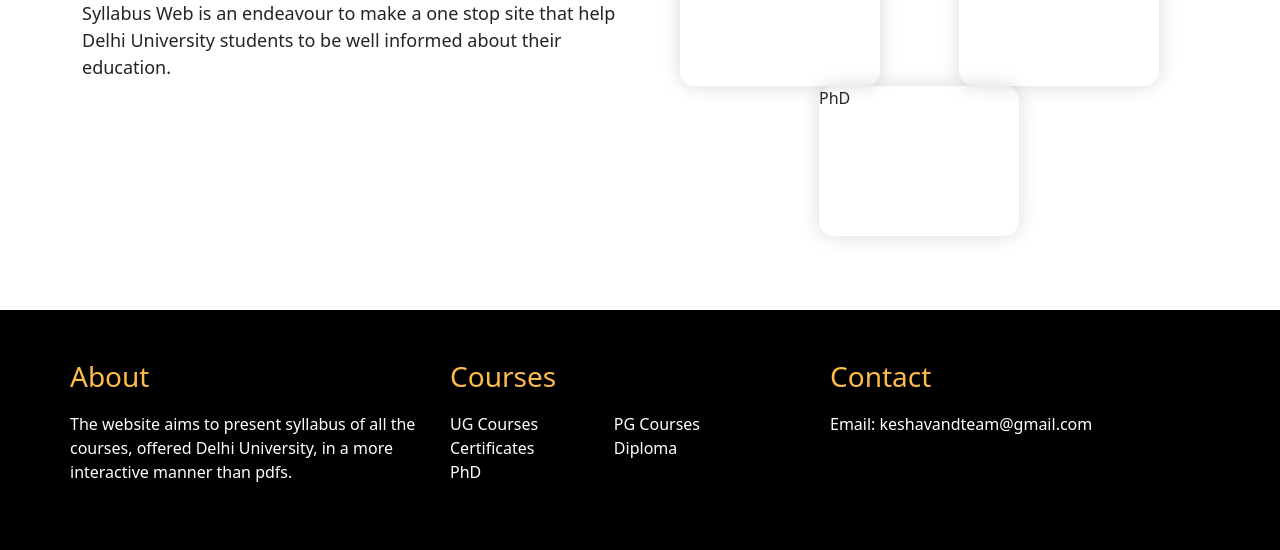
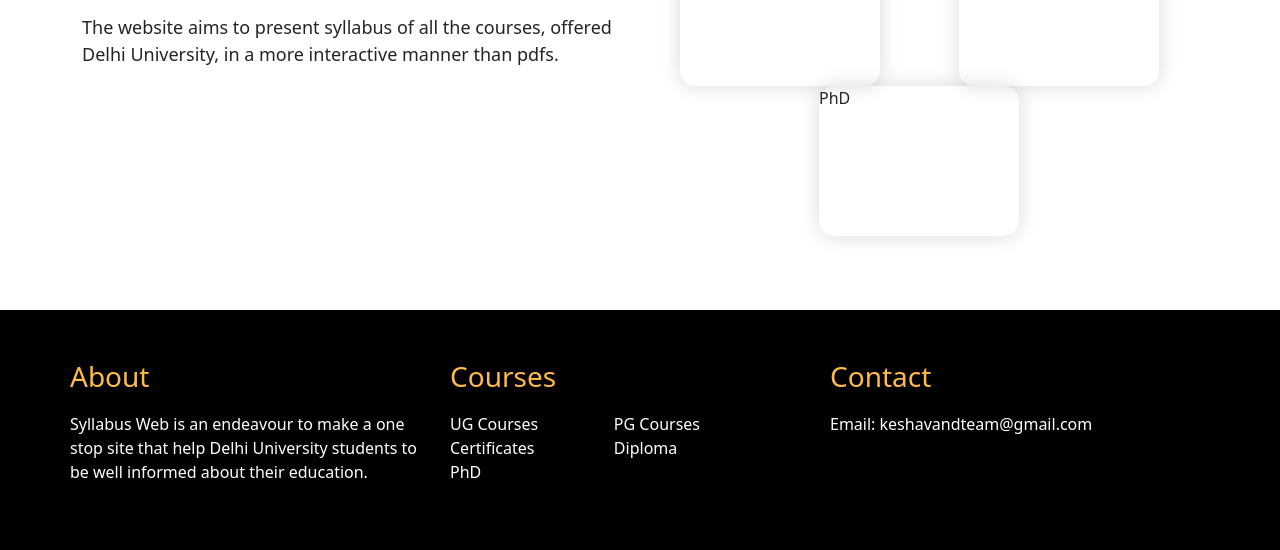
Before and after one commit to professor91/SyllabusWeb_NewDesign_Preview, a plain HTML site: page index.html in a window 1280 px wide. Shown: the part 350-900 px from the top of the page. Drawn offline with nearby package versions, Linux system fonts and the light colour scheme.

Commit message:
Changed about

```diff
--- a/index.html
+++ b/index.html
@@ -150,8 +150,8 @@
                     </h1>
                     <p
                         style="font-size: 18px; padding-top: 25px;">
-                        Syllabus Web is an endeavour to make a one stop site that help
-                        Delhi University students to be well informed about their education.
+                        The website aims to present syllabus of all the courses,
+                        offered Delhi University, in a more interactive manner than pdfs.
                     </p>
                 </div>
             </div>
@@ -192,8 +192,10 @@
         <div class="footer-content container">
             <div class="f-box f-about">
                 <h3>About</h3>
-                <p>The website aims to present syllabus of all the courses,
-                    offered Delhi University, in a more interactive manner than pdfs.</p>
+                <p>
+                    Syllabus Web is an endeavour to make a one stop site that help
+                    Delhi University students to be well informed about their education.
+                </p>
             </div>
             <div class="f-box f-courses">
                 <h3>Courses</h3>
```
Also changed, not shown: programmes/bscHCS/bscCS.html (+4 -2 lines), programmes/bscHCS/courses/dsc/bhcs01.html (+4 -2 lines), stages/ug.html (+4 -2 lines).
